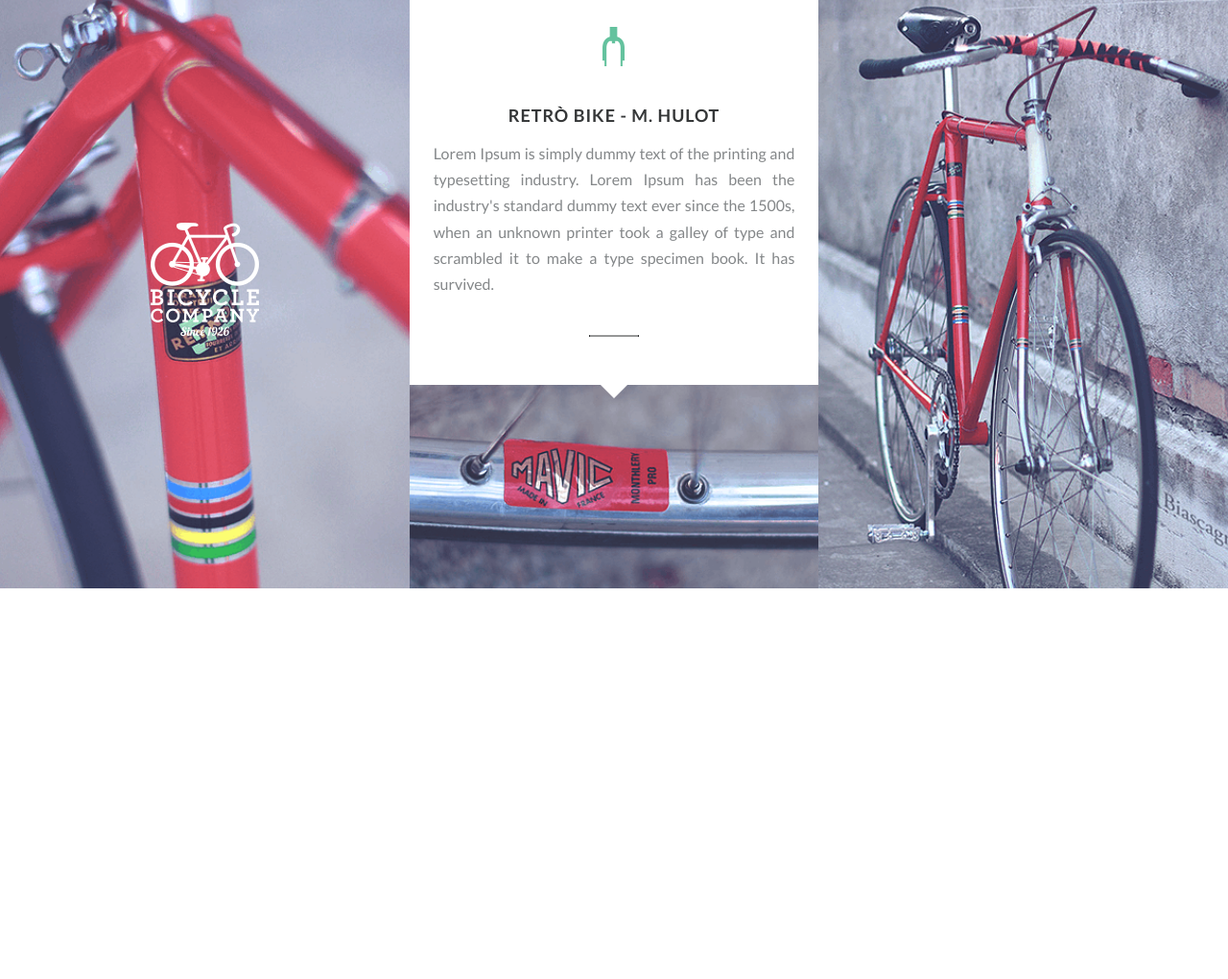
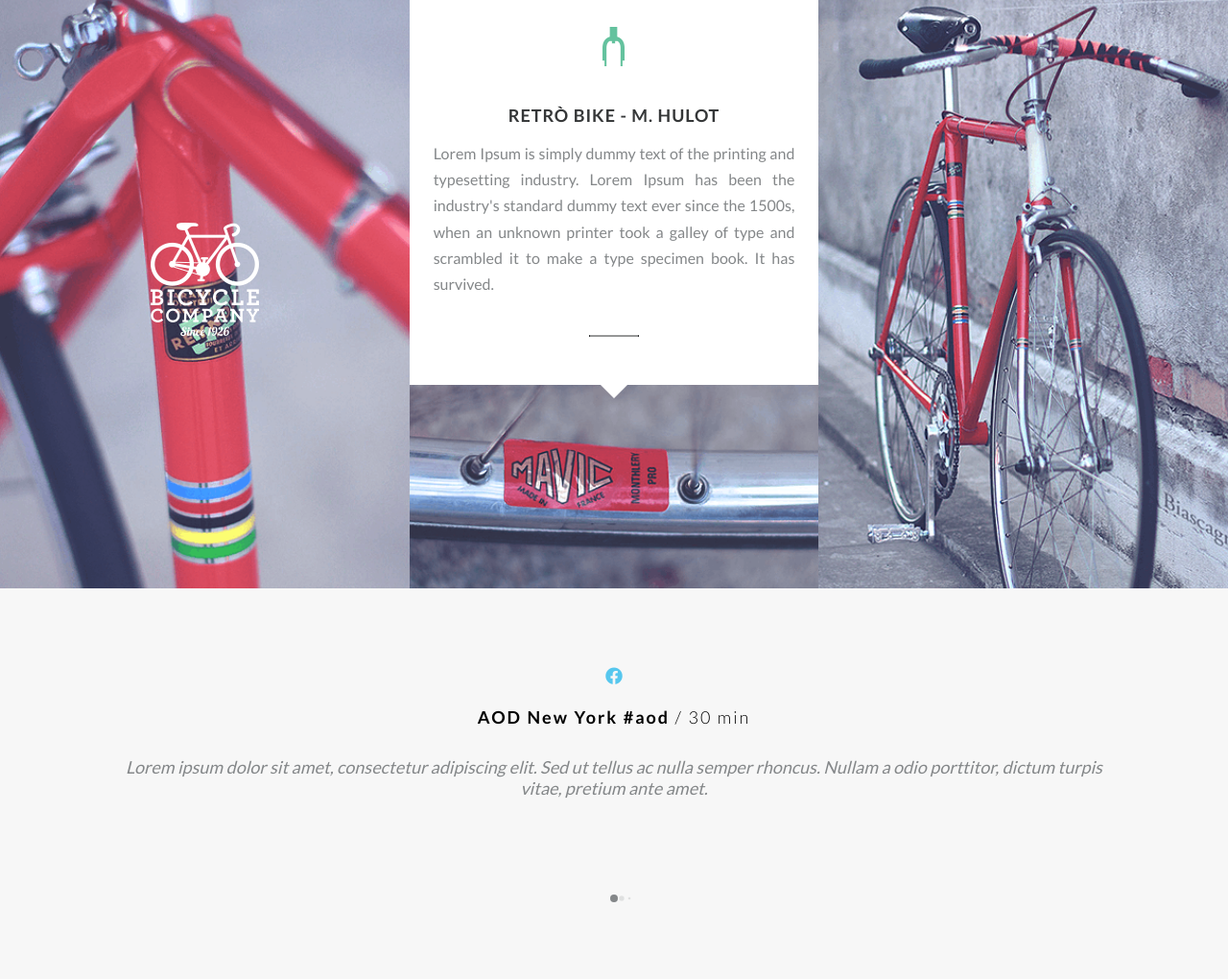
Before and after one commit to markolekic/bajk-shop, a plain HTML site: page index.html in a window 1280 px wide. Shown: the part 2401-3421 px from the top of the page at 96% size. Before the commit the page ends 3017 px from the top, so only its background shows below. Drawn offline with nearby package versions, Linux system fonts and the light colour scheme; files that its build step writes are made by us from their sources.

Commit message:
first commit on slider brench

```diff
--- a/index.html
+++ b/index.html
@@ -7,6 +7,8 @@
     <meta name="viewport" content="width=device-width, initial-scale=1.0">
     <link rel="preconnect" href="https://fonts.gstatic.com">
     <link href="https://fonts.googleapis.com/css2?family=Lato:wght@100;300;400;700&display=swap" rel="stylesheet">
+    <link rel="stylesheet" href="https://use.fontawesome.com/releases/v5.13.0/css/all.css">
+    <link rel="stylesheet" href="https://unpkg.com/swiper/swiper-bundle.min.css">
     <link rel="stylesheet" href="css/style.css">
     <title>Homepage</title>
 </head>
@@ -105,6 +107,39 @@
 
     <!--end of tiles section-->
 
+    <!--start of slider section-->
+    <section id="slider-section">
+        <!-- Swiper -->
+        <div class="swiper-container">
+            <div class="swiper-wrapper">
+                <div class="swiper-slide">
+                    <i class="fab fa-facebook"></i><br>
+                    <strong>AOD New York #aod<span> / 30 min</span></strong>
+                    <p>Lorem ipsum dolor sit amet, consectetur adipiscing elit. Sed ut tellus ac nulla semper rhoncus.
+                        Nullam a odio porttitor, dictum turpis vitae, pretium ante amet.</p>
+                </div>
+                <div class="swiper-slide">
+                    <i class="fab fa-twitter"></i><br>
+                    <strong>SHINJIKU Tokyo #shinjiku<span> / 50 min</span></strong>
+                    <p>Lorem ipsum dolor sit amet, consectetur adipiscing elit. Sed ut tellus ac nulla semper rhoncus.
+                        Nullam a odio porttitor, dictum turpis vitae, pretium ante amet.</p>
+                </div>
+                <div class="swiper-slide">
+                    <i class="fab fa-instagram"></i><br>
+                    <strong>KOBRA Adisabeba #kobra <span> / 50 min</span></strong>
+                    <p>Lorem ipsum dolor sit amet, consectetur adipiscing elit. Sed ut tellus ac nulla semper rhoncus.
+                        Nullam a odio porttitor, dictum turpis vitae, pretium ante amet.</p>
+                </div>
+            </div>
+            <!-- Add Pagination -->
+        </div>
+        <div class="swiper-pagination"></div>
+
+    </section>
+    <!--end of slider-->
+
+    <!--swiper add-->
+    <script src="https://unpkg.com/swiper/swiper-bundle.min.js"></script>
     <script src="js/js.js"></script>
 </body>
 
--- a/js/js.js
+++ b/js/js.js
@@ -6,3 +6,12 @@ navbarToggler.addEventListener("click", () => {
     navbarToggler.classList.toggle("open-navbar-toggler");
     navbarMenu.classList.toggle("active");
 });
+
+
+//Init swiper
+    var swiper = new Swiper('.swiper-container', {
+      pagination: {
+        el: '.swiper-pagination',
+        dynamicBullets: true,
+      },
+    });
--- a/scss/_slider.scss
+++ b/scss/_slider.scss
@@ -1,3 +1,59 @@
-#slider {
-    background-color: $turquoise;
+#slider-section {
+    background-color: $light-grey;
+    padding: 80px 0 80px;
+    text-align: center;
+
+    .swiper-container {
+        width: $max-width;
+        max-width: 100%;
+        position: relative;
+
+        .swiper-slide {
+            font-size: 18px;
+
+            /* Center slide text vertically */
+
+            -webkit-box-pack: center;
+            -ms-flex-pack: center;
+            -webkit-justify-content: center;
+            justify-content: center;
+            -webkit-box-align: center;
+            -ms-flex-align: center;
+            -webkit-align-items: center;
+            align-items: center;
+
+            p {
+                padding: 30px 25px 100px;
+                font-style: italic;
+                color: $grey;
+            }
+
+            .fab {
+                color: #56C7EE;
+                padding-bottom: 23px;
+            }
+
+            strong {
+                letter-spacing: 2px;
+            }
+
+            i {
+                color: $grey;
+            }
+
+            span {
+                font-weight: 300;
+            }
+        }
+    }
 }
+
+//Pignation styling
+.swiper-pagination {
+    margin: 0 auto;
+    position: relative;
+
+    span {
+        background-color: $grey;
+    }
+}
```
